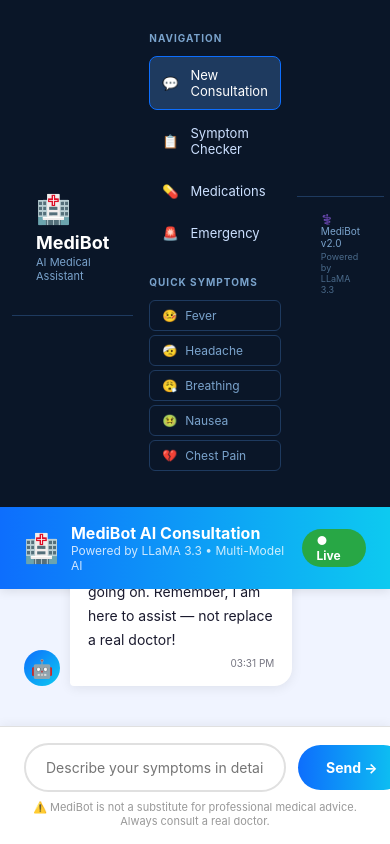
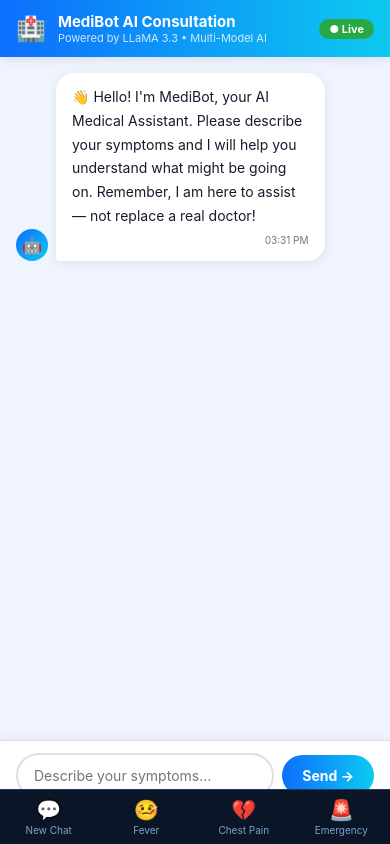
Before and after one commit to Ritwik9999/MEDIBOT, a React (Create React App) app: page / in a window 390 px wide. Both pictures are taken after a click on the button "Start Consultation →". Built offline with nearby package versions, Linux system fonts and the light colour scheme.

Commit message:
fix: mobile full screen layout + bottom nav

```diff
--- a/src/App.css
+++ b/src/App.css
@@ -12,7 +12,7 @@ body {
 
 .app-container {
   display: flex;
-  height: 100dvh;        /* ✅ dvh instead of vh */
+  height: 100dvh;
   width: 100vw;
   overflow: hidden;
 }
@@ -49,20 +49,29 @@ input:focus, select:focus {
 @media (max-width: 768px) {
   .app-container {
     flex-direction: column;
-    height: 100dvh;       /* ✅ dvh shrinks when keyboard opens */
+    height: 100dvh;
     overflow: hidden;
   }
 
+  /* ✅ Hide sidebar completely on mobile */
   .sidebar {
-    width: 100% !important;
-    min-height: auto !important;
-    flex-direction: row !important;
-    padding: 8px 12px !important;
-    overflow-x: auto;
-    align-items: center;
+    display: none !important;
   }
 
   .patient-panel {
     display: none !important;
   }
+
+  /* ✅ Chat takes full screen on mobile */
+  .chat-window {
+    width: 100vw !important;
+    height: 100dvh !important;
+    flex: 1;
+  }
 }
+/* Mobile Bottom Nav */
+@media (max-width: 768px) {
+  .mobile-nav {
+    display: flex !important;
+  }
+}
--- a/src/components/ChatWindow.js
+++ b/src/components/ChatWindow.js
@@ -15,59 +15,60 @@ function ChatWindow({ messages, loading, onSend, severity }) {
   };
 
   return (
-    <div style={{
+    <div className="chat-window" style={{
       flex: 1,
       display: "flex",
       flexDirection: "column",
-      height: "100dvh",       /* ✅ FIXED: dvh shrinks when keyboard opens */
-      maxHeight: "100dvh",    /* ✅ prevents overflow */
+      height: "100dvh",
+      maxHeight: "100dvh",
       background: "#f0f4ff",
-      overflow: "hidden"      /* ✅ stops page from scrolling */
+      overflow: "hidden"
     }}>
 
       {/* Header */}
-      <div style={{ background: "linear-gradient(90deg, #0d6efd, #0dcaf0)", padding: "16px 24px", display: "flex", alignItems: "center", gap: 12, boxShadow: "0 2px 10px rgba(0,0,0,0.1)", flexShrink: 0 }}>
-        <div style={{ fontSize: 28 }}>🏥</div>
-        <div>
-          <div style={{ color: "#fff", fontSize: 16, fontWeight: "bold" }}>MediBot AI Consultation</div>
-          <div style={{ color: "rgba(255,255,255,0.8)", fontSize: 12 }}>Powered by LLaMA 3.3 • Multi-Model AI</div>
+      <div style={{ background: "linear-gradient(90deg, #0d6efd, #0dcaf0)", padding: "12px 16px", display: "flex", alignItems: "center", gap: 12, boxShadow: "0 2px 10px rgba(0,0,0,0.1)", flexShrink: 0 }}>
+        <div style={{ fontSize: 24 }}>🏥</div>
+        <div style={{ flex: 1 }}>
+          <div style={{ color: "#fff", fontSize: 15, fontWeight: "bold" }}>MediBot AI Consultation</div>
+          <div style={{ color: "rgba(255,255,255,0.8)", fontSize: 11 }}>Powered by LLaMA 3.3 • Multi-Model AI</div>
         </div>
-        <div style={{ marginLeft: "auto", display: "flex", gap: 8 }}>
-          <div style={{ background: "#28a745", borderRadius: 20, padding: "4px 14px", color: "#fff", fontSize: 12, fontWeight: "bold" }}>● Live</div>
+        <div style={{ display: "flex", gap: 8, alignItems: "center" }}>
+          <div style={{ background: "#28a745", borderRadius: 20, padding: "3px 10px", color: "#fff", fontSize: 11, fontWeight: "bold" }}>● Live</div>
           {severity === "critical" && (
-            <div style={{ background: "#dc3545", borderRadius: 20, padding: "4px 14px", color: "#fff", fontSize: 12, fontWeight: "bold", animation: "pulse 1s infinite" }}>🚨 EMERGENCY</div>
+            <div style={{ background: "#dc3545", borderRadius: 20, padding: "3px 10px", color: "#fff", fontSize: 11, fontWeight: "bold" }}>🚨 SOS</div>
           )}
         </div>
       </div>
 
       {/* Emergency Banner */}
       {severity === "critical" && (
-        <div style={{ background: "#dc3545", color: "#fff", padding: "12px 24px", textAlign: "center", fontWeight: "bold", fontSize: 14, flexShrink: 0 }}>
-          🚨 CRITICAL SYMPTOMS DETECTED — Please call 112 or visit nearest emergency room immediately!
+        <div style={{ background: "#dc3545", color: "#fff", padding: "10px 16px", textAlign: "center", fontWeight: "bold", fontSize: 13, flexShrink: 0 }}>
+          🚨 CRITICAL — Call 112 immediately!
         </div>
       )}
 
-      {/* Messages — this is the ONLY scrollable area */}
+      {/* Messages */}
       <div style={{
         flex: 1,
         overflowY: "auto",
-        padding: "24px",
+        padding: "16px",
         display: "flex",
         flexDirection: "column",
         gap: 16,
-        WebkitOverflowScrolling: "touch"  /* ✅ smooth scroll on iOS */
+        paddingBottom: "70px", /* ✅ space for mobile bottom nav */
+        WebkitOverflowScrolling: "touch"
       }}>
         {messages.map((msg, i) => (
-          <div key={i} style={{ display: "flex", justifyContent: msg.role === "user" ? "flex-end" : "flex-start", alignItems: "flex-end", gap: 10 }}>
+          <div key={i} style={{ display: "flex", justifyContent: msg.role === "user" ? "flex-end" : "flex-start", alignItems: "flex-end", gap: 8 }}>
             {msg.role === "assistant" && (
-              <div style={{ width: 36, height: 36, borderRadius: "50%", background: "linear-gradient(135deg, #0d6efd, #0dcaf0)", display: "flex", alignItems: "center", justifyContent: "center", fontSize: 18, flexShrink: 0 }}>🤖</div>
+              <div style={{ width: 32, height: 32, borderRadius: "50%", background: "linear-gradient(135deg, #0d6efd, #0dcaf0)", display: "flex", alignItems: "center", justifyContent: "center", fontSize: 16, flexShrink: 0 }}>🤖</div>
             )}
             <div style={{
               background: msg.role === "user" ? "linear-gradient(135deg, #0d6efd, #0dcaf0)" : "#fff",
               color: msg.role === "user" ? "#fff" : "#1a1a2e",
-              padding: "14px 18px",
+              padding: "12px 16px",
               borderRadius: msg.role === "user" ? "18px 18px 4px 18px" : "18px 18px 18px 4px",
-              maxWidth: "65%",
+              maxWidth: "75%",
               fontSize: 14,
               lineHeight: 1.7,
               boxShadow: "0 2px 12px rgba(0,0,0,0.08)",
@@ -79,14 +80,14 @@ function ChatWindow({ messages, loading, onSend, severity }) {
               </div>
             </div>
             {msg.role === "user" && (
-              <div style={{ width: 36, height: 36, borderRadius: "50%", background: "#6c757d", display: "flex", alignItems: "center", justifyContent: "center", fontSize: 18, flexShrink: 0 }}>👤</div>
+              <div style={{ width: 32, height: 32, borderRadius: "50%", background: "#6c757d", display: "flex", alignItems: "center", justifyContent: "center", fontSize: 16, flexShrink: 0 }}>👤</div>
             )}
           </div>
         ))}
         {loading && (
-          <div style={{ display: "flex", alignItems: "flex-end", gap: 10 }}>
-            <div style={{ width: 36, height: 36, borderRadius: "50%", background: "linear-gradient(135deg, #0d6efd, #0dcaf0)", display: "flex", alignItems: "center", justifyContent: "center", fontSize: 18 }}>🤖</div>
-            <div style={{ background: "#fff", padding: "14px 18px", borderRadius: "18px 18px 18px 4px", boxShadow: "0 2px 12px rgba(0,0,0,0.08)" }}>
+          <div style={{ display: "flex", alignItems: "flex-end", gap: 8 }}>
+            <div style={{ width: 32, height: 32, borderRadius: "50%", background: "linear-gradient(135deg, #0d6efd, #0dcaf0)", display: "flex", alignItems: "center", justifyContent: "center", fontSize: 16 }}>🤖</div>
+            <div style={{ background: "#fff", padding: "12px 16px", borderRadius: "18px 18px 18px 4px", boxShadow: "0 2px 12px rgba(0,0,0,0.08)" }}>
               <div style={{ display: "flex", gap: 4 }}>
                 {[0,1,2].map(i => (
                   <div key={i} style={{ width: 8, height: 8, borderRadius: "50%", background: "#0d6efd", animation: `bounce 1s infinite ${i * 0.2}s` }} />
@@ -98,33 +99,67 @@ function ChatWindow({ messages, loading, onSend, severity }) {
         <div ref={bottomRef} />
       </div>
 
-      {/* Input Area — always pinned to bottom */}
+      {/* Input Area */}
       <div style={{
         background: "#fff",
-        padding: "16px 24px",
+        padding: "12px 16px",
         borderTop: "1px solid #e0e0e0",
         boxShadow: "0 -2px 10px rgba(0,0,0,0.05)",
-        flexShrink: 0   /* ✅ never shrinks, always visible above keyboard */
+        flexShrink: 0
       }}>
-        <div style={{ display: "flex", gap: 12, alignItems: "center" }}>
+        <div style={{ display: "flex", gap: 8, alignItems: "center" }}>
           <input
-            style={{ flex: 1, padding: "14px 20px", borderRadius: 30, border: "2px solid #e0e0e0", fontSize: 14, outline: "none", fontFamily: "inherit" }}
+            style={{ flex: 1, padding: "12px 16px", borderRadius: 30, border: "2px solid #e0e0e0", fontSize: 14, outline: "none", fontFamily: "inherit" }}
             value={input}
             onChange={e => setInput(e.target.value)}
             onKeyDown={e => e.key === "Enter" && handleSend()}
-            placeholder="Describe your symptoms in detail..."
+            placeholder="Describe your symptoms..."
           />
           <button
             onClick={handleSend}
             disabled={loading}
-            style={{ padding: "14px 28px", borderRadius: 30, background: loading ? "#ccc" : "linear-gradient(90deg, #0d6efd, #0dcaf0)", color: "#fff", border: "none", cursor: loading ? "not-allowed" : "pointer", fontSize: 14, fontWeight: "bold", whiteSpace: "nowrap" }}>
-            {loading ? "Thinking..." : "Send →"}
+            style={{ padding: "12px 20px", borderRadius: 30, background: loading ? "#ccc" : "linear-gradient(90deg, #0d6efd, #0dcaf0)", color: "#fff", border: "none", cursor: loading ? "not-allowed" : "pointer", fontSize: 14, fontWeight: "bold", whiteSpace: "nowrap" }}>
+            {loading ? "..." : "Send →"}
           </button>
         </div>
-        <div style={{ textAlign: "center", color: "#999", fontSize: 11, marginTop: 8 }}>
+        <div style={{ textAlign: "center", color: "#999", fontSize: 11, marginTop: 6 }}>
           ⚠️ MediBot is not a substitute for professional medical advice. Always consult a real doctor.
         </div>
       </div>
+
+      {/* ✅ Mobile Bottom Nav */}
+      <div className="mobile-nav" style={{
+        display: "none",
+        position: "fixed",
+        bottom: 0,
+        left: 0,
+        right: 0,
+        background: "#0a1628",
+        padding: "8px 0",
+        zIndex: 100,
+        borderTop: "1px solid #1e3a5f",
+      }}>
+        {[
+          { icon: "💬", label: "New Chat" },
+          { icon: "🤒", label: "Fever" },
+          { icon: "💔", label: "Chest Pain" },
+          { icon: "🚨", label: "Emergency" },
+        ].map(item => (
+          <div key={item.label} style={{
+            display: "inline-flex", flexDirection: "column", alignItems: "center",
+            width: "25%", color: "#7aa3cc", fontSize: 10, cursor: "pointer", gap: 2
+          }}
+            onClick={() => {
+              if (item.label === "New Chat") window.location.reload();
+              else onSend(`I have ${item.label}`);
+            }}
+          >
+            <span style={{ fontSize: 20 }}>{item.icon}</span>
+            <span>{item.label}</span>
+          </div>
+        ))}
+      </div>
+
     </div>
   );
 }
```
